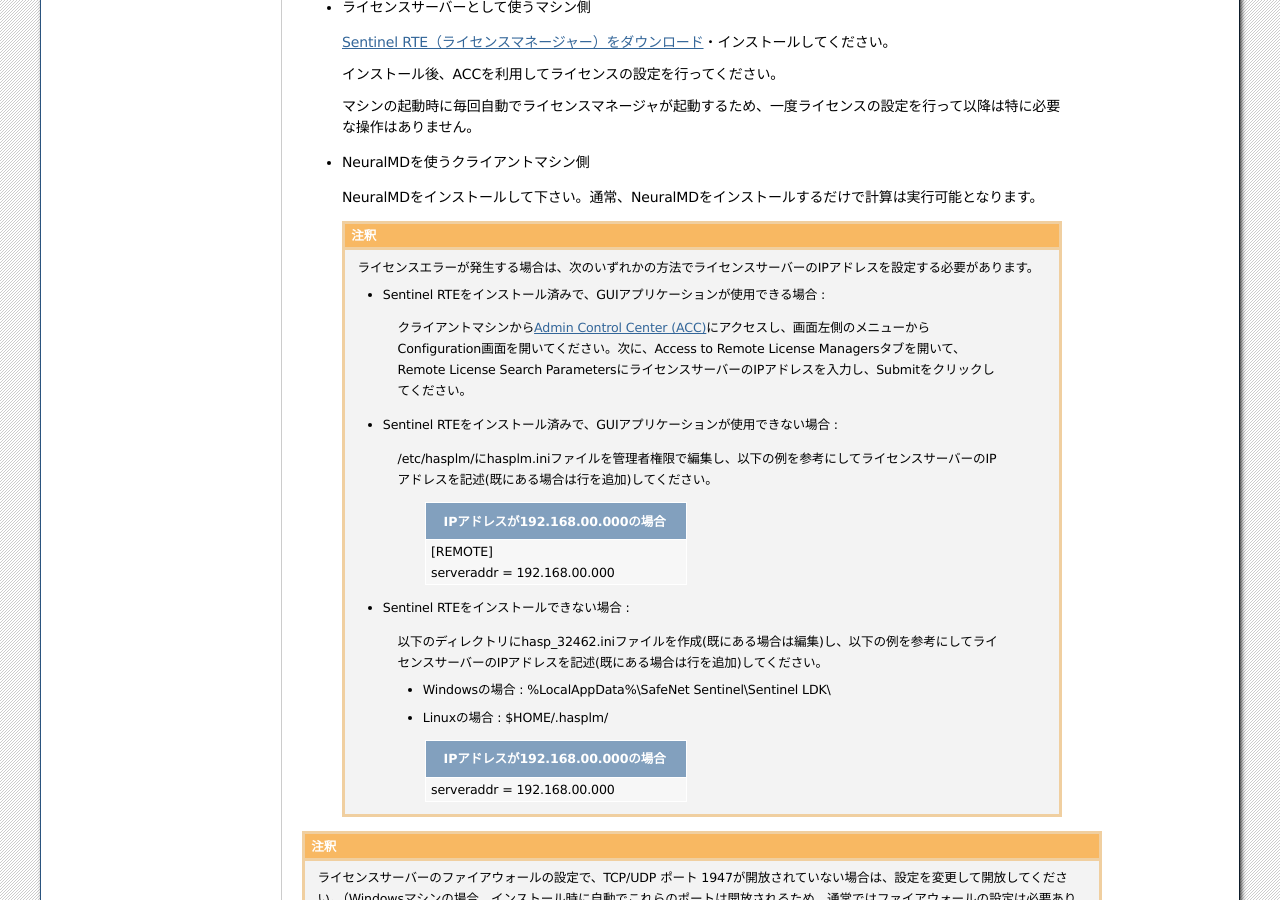
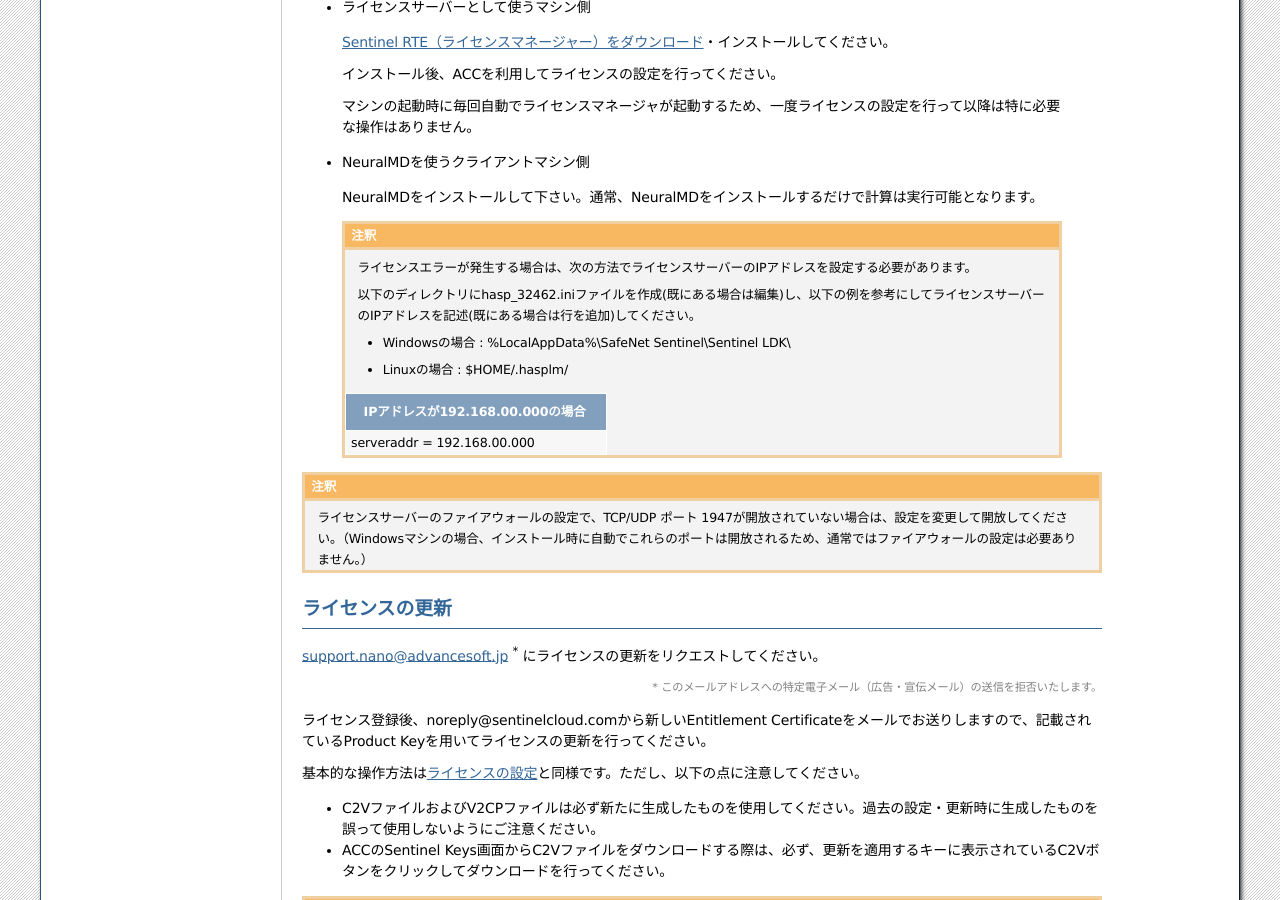
Before and after one commit to advancesoftcorp/neuralmd-doc, a Sphinx documentation site: the page built from docs/source/install/license.rst, in a window 1280 px wide and 900 px high, scrolled down 5253 px. Built offline with Sphinx 7.4.7, drawn with Linux system fonts in a browser that asks for light colours; formulas are drawn with MathJax 3.

Commit message:
remove description for client machine with RTE

```diff
--- a/docs/source/install/license.rst
+++ b/docs/source/install/license.rst
@@ -166,34 +166,15 @@
  NeuralMDをインストールして下さい。通常、NeuralMDをインストールするだけで計算は実行可能となります。
 
  .. note::
-      ライセンスエラーが発生する場合は、次のいずれかの方法でライセンスサーバーのIPアドレスを設定する必要があります。
+      ライセンスエラーが発生する場合は、次の方法でライセンスサーバーのIPアドレスを設定する必要があります。
 
-      - Sentinel RTEをインストール済みで、GUIアプリケーションが使用できる場合 :
+      以下のディレクトリにhasp_32462.iniファイルを作成(既にある場合は編集)し、以下の例を参考にしてライセンスサーバーのIPアドレスを記述(既にある場合は行を追加)してください。
 
-       クライアントマシンから\ `Admin Control Center (ACC) <http://localhost:1947>`_\ にアクセスし、画面左側のメニューからConfiguration画面を開いてください。次に、Access to Remote License Managersタブを開いて、Remote License Search ParametersにライセンスサーバーのIPアドレスを入力し、Submitをクリックしてください。
+      - Windowsの場合 : %LocalAppData%\\SafeNet Sentinel\\Sentinel LDK\\
 
-      - Sentinel RTEをインストール済みで、GUIアプリケーションが使用できない場合 :
+      - Linuxの場合 : $HOME/.hasplm/
 
-       /etc/hasplm/にhasplm.iniファイルを管理者権限で編集し、以下の例を参考にしてライセンスサーバーのIPアドレスを記述(既にある場合は行を追加)してください。
-
-        .. table::
-
-            +-------------------------------------------------------------------------------------------+
-            |IPアドレスが192.168.00.000の場合　　　　　　　　　　　　　　　　　　                       |
-            +===========================================================================================+
-            || [REMOTE]                                                                                 |
-            || serveraddr = 192.168.00.000                                                              |
-            +-------------------------------------------------------------------------------------------+
-
-      - Sentinel RTEをインストールできない場合 :
-
-       以下のディレクトリにhasp_32462.iniファイルを作成(既にある場合は編集)し、以下の例を参考にしてライセンスサーバーのIPアドレスを記述(既にある場合は行を追加)してください。
-
-       - Windowsの場合 : %LocalAppData%\\SafeNet Sentinel\\Sentinel LDK\\
-
-       - Linuxの場合 : $HOME/.hasplm/
-
-        .. table::
+      .. table::
 
             +-------------------------------------------------------------------------------------------+
             |IPアドレスが192.168.00.000の場合　　　　　　　　　　　　　　　　　　                       |
```
